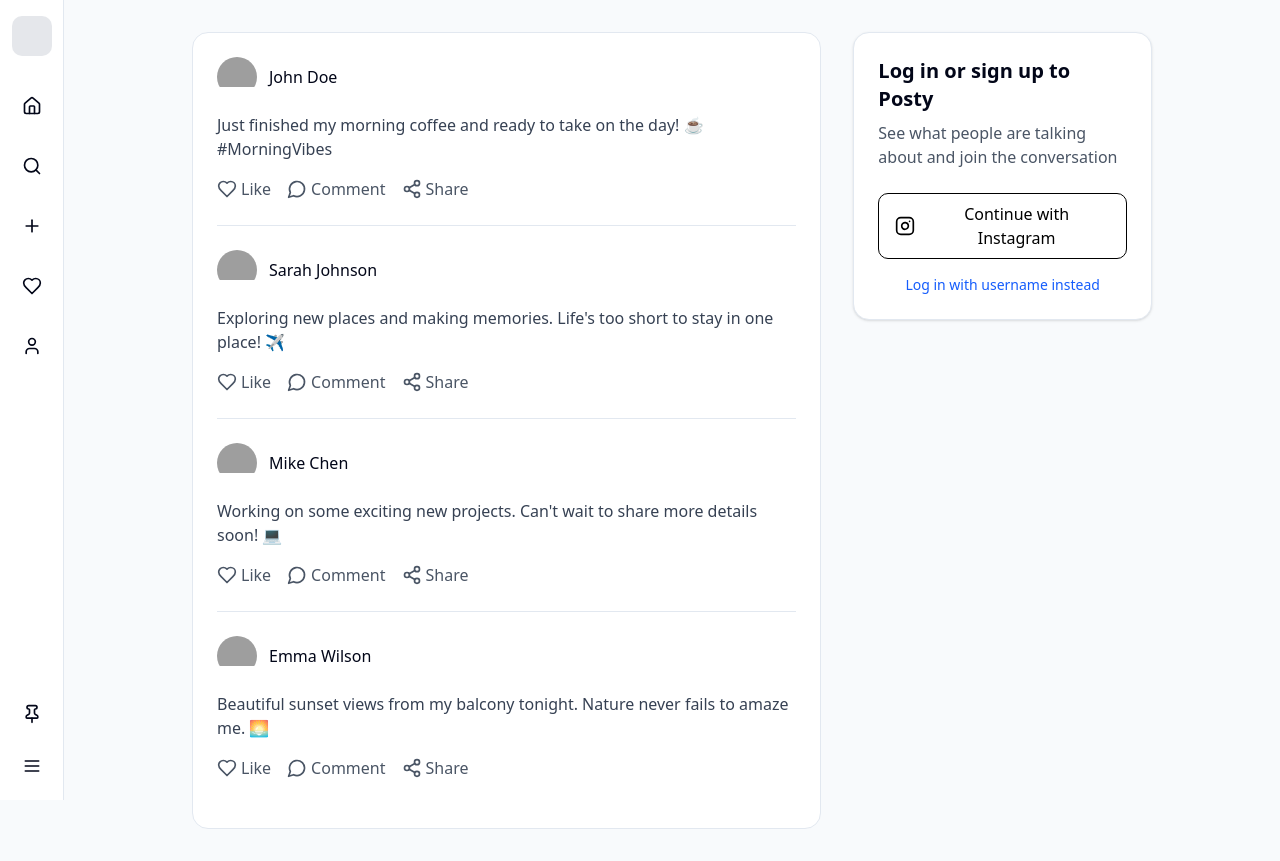
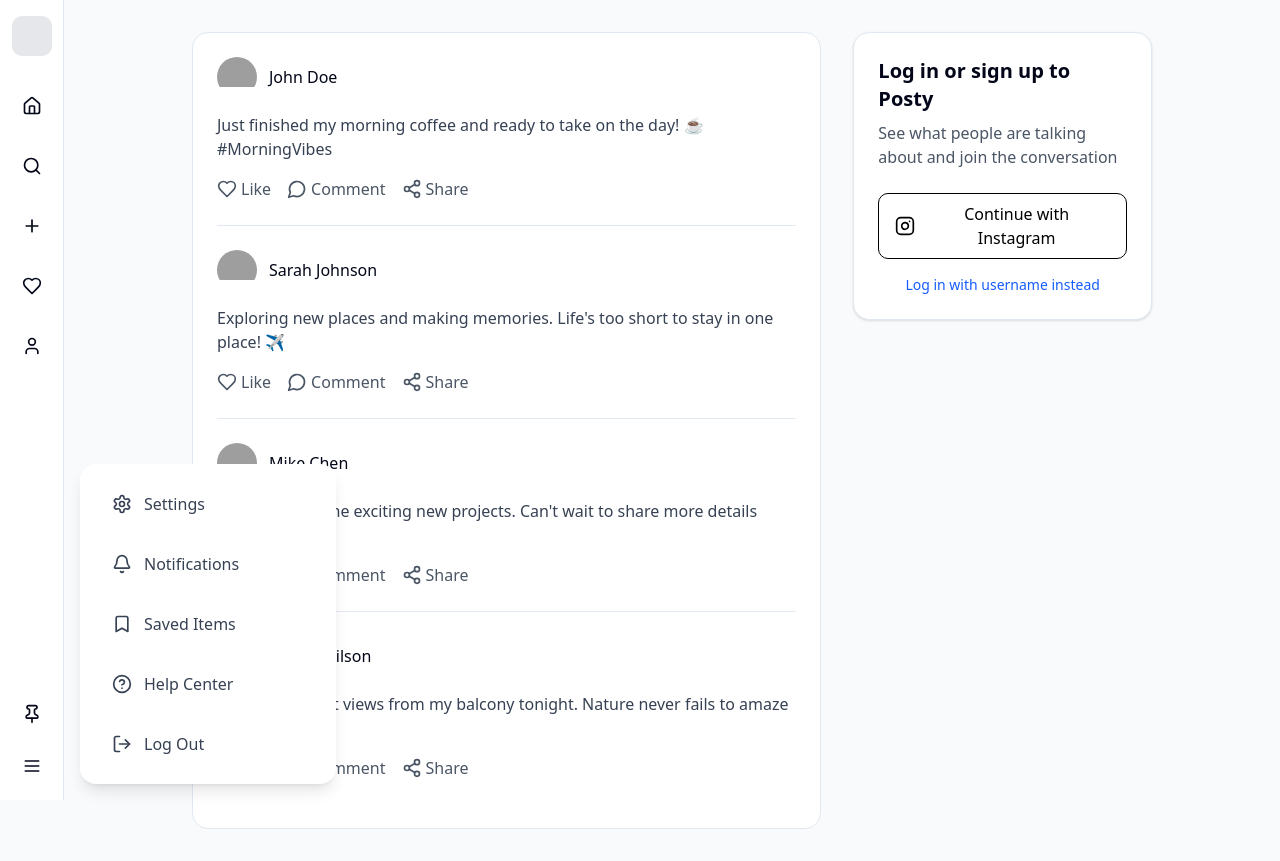
Before and after one commit to nickdc8/cursor-test, a Next.js app: page / in a window 1280 px wide. Both pictures are taken after a click on the button 31 px from the left and 766 px from the top of the page. Built offline with nearby package versions, Linux system fonts and the light colour scheme; grey boxes are pictures that could not be loaded.

Commit message:
feat: improve menu behavior with click-away listener and remove overlay

```diff
--- a/app/components/SideNav.jsx
+++ b/app/components/SideNav.jsx
@@ -1,39 +1,103 @@
-import { Home, Search, Plus, Heart, User, Pin, Menu } from "lucide-react";
+'use client'
+import { useState, useEffect, useRef } from 'react';
+import {
+  Home,
+  Search,
+  Plus,
+  Heart,
+  User,
+  Pin,
+  Menu,
+  Settings,
+  LogOut,
+  HelpCircle,
+  Bell,
+  Bookmark
+} from 'lucide-react';
 
 export default function SideNav() {
+  const [isMenuOpen, setIsMenuOpen] = useState(false);
+  const menuRef = useRef(null);
+
+  useEffect(() => {
+    function handleClickOutside(event) {
+      if (menuRef.current && !menuRef.current.contains(event.target)) {
+        setIsMenuOpen(false);
+      }
+    }
+
+    document.addEventListener('mousedown', handleClickOutside);
+    return () => {
+      document.removeEventListener('mousedown', handleClickOutside);
+    };
+  }, []);
+
+  const menuItems = [
+    { icon: Settings, label: 'Settings' },
+    { icon: Bell, label: 'Notifications' },
+    { icon: Bookmark, label: 'Saved Items' },
+    { icon: HelpCircle, label: 'Help Center' },
+    { icon: LogOut, label: 'Log Out' }
+  ];
+
   return (
-    <div className="fixed left-0 top-0 h-screen w-16 bg-white border-r flex flex-col items-center py-4">
+    <>
+      <div className="fixed left-0 top-0 flex h-screen w-16 flex-col border-r bg-white">
         {/* Logo placeholder */}
-      <div className="w-10 h-10 rounded-lg bg-gray-200 mb-8" />
+        <div className="mx-auto mt-4 h-10 w-10 rounded-lg bg-gray-200" />
 
         {/* Main navigation icons */}
-      <div className="flex flex-col gap-6">
-        <button className="p-2 rounded-lg hover:bg-gray-100 transition-colors">
-          <Home className="w-5 h-5" />
+        <div className="mt-8 flex flex-col items-center gap-6">
+          <button className="rounded-lg p-2 transition-colors hover:bg-gray-100">
+            <Home className="h-5 w-5" />
           </button>
-        <button className="p-2 rounded-lg hover:bg-gray-100 transition-colors">
-          <Search className="w-5 h-5" />
+          <button className="rounded-lg p-2 transition-colors hover:bg-gray-100">
+            <Search className="h-5 w-5" />
           </button>
-        <button className="p-2 rounded-lg hover:bg-gray-100 transition-colors">
-          <Plus className="w-5 h-5" />
+          <button className="rounded-lg p-2 transition-colors hover:bg-gray-100">
+            <Plus className="h-5 w-5" />
           </button>
-        <button className="p-2 rounded-lg hover:bg-gray-100 transition-colors">
-          <Heart className="w-5 h-5" />
+          <button className="rounded-lg p-2 transition-colors hover:bg-gray-100">
+            <Heart className="h-5 w-5" />
           </button>
-        <button className="p-2 rounded-lg hover:bg-gray-100 transition-colors">
-          <User className="w-5 h-5" />
+          <button className="rounded-lg p-2 transition-colors hover:bg-gray-100">
+            <User className="h-5 w-5" />
           </button>
         </div>
 
         {/* Bottom icons */}
-      <div className="mt-auto flex flex-col gap-4">
-        <button className="p-2 rounded-lg hover:bg-gray-100 transition-colors">
-          <Pin className="w-5 h-5" />
+        <div className="mt-auto mb-4 flex flex-col items-center gap-4">
+          <button className="rounded-lg p-2 transition-colors hover:bg-gray-100">
+            <Pin className="h-5 w-5" />
           </button>
-        <button className="p-2 rounded-lg hover:bg-gray-100 transition-colors">
-          <Menu className="w-5 h-5" />
+          <button
+            className="rounded-lg p-2 transition-colors hover:bg-gray-100"
+            onClick={() => setIsMenuOpen(true)}
+          >
+            <Menu className="h-5 w-5" />
           </button>
         </div>
       </div>
+
+      {/* Menu */}
+      {isMenuOpen && (
+        <div
+          ref={menuRef}
+          className="fixed bottom-4 left-20 w-64 rounded-2xl bg-white p-4 shadow-lg"
+        >
+          <div className="flex flex-col gap-3">
+            {menuItems.map((item, index) => (
+              <button
+                key={index}
+                className="flex w-full items-center gap-3 rounded-xl px-4 py-3 text-left text-gray-700 transition-colors hover:bg-gray-50"
+              >
+                <item.icon className="h-5 w-5" />
+                <span className="font-medium">{item.label}</span>
+              </button>
+            ))}
+          </div>
+        </div>
+      )}
+    </>
   );
 }
```
Lines whose indentation alone changed are shown as unchanged.
